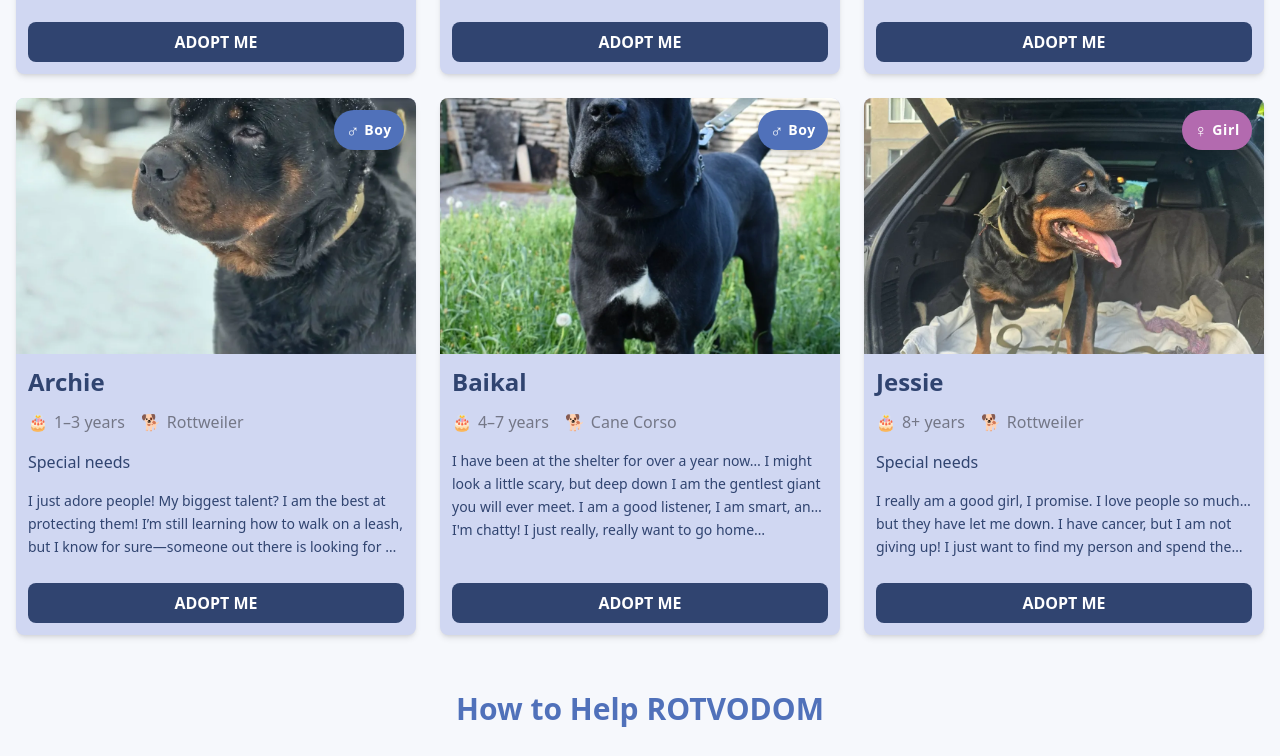
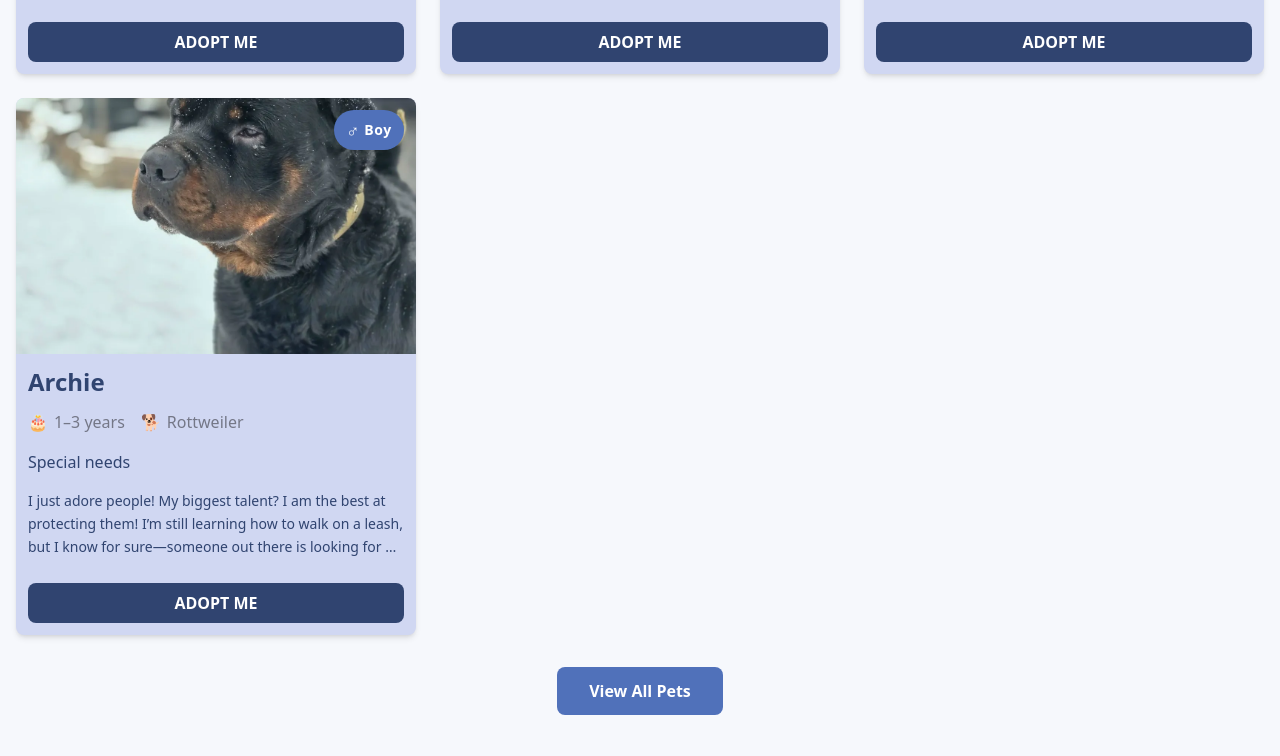
Before and after one commit to bavayra/dog-shelter, a React (Vite) app: page / in a window 1280 px wide. Shown: the part 1738-2494 px from the top of the page. Built offline with nearby package versions, Linux system fonts and the light colour scheme.

Commit message:
feat: added pagination with View All btn for the dog grid, now it's displaying 4 dogs by default and can be extended with the btn

```diff
--- a/src/features/DogGrid.tsx
+++ b/src/features/DogGrid.tsx
@@ -1,6 +1,7 @@
 import useDogFilters from './useDogFilters';
 import DogFilters from './DogFilters';
 import DogCard from './DogCard';
+import { useState } from 'react';
 
 const DogGrid = () => {
   const {
@@ -12,6 +13,15 @@ const DogGrid = () => {
     setBreedFilter,
     resetFilters,
   } = useDogFilters();
+
+  const [showAll, setShowAll] = useState(false);
+  const INITIAL_DISPLAY_COUNT = 4;
+
+  const displayedDogs = showAll
+    ? filteredDogs
+    : filteredDogs.slice(0, INITIAL_DISPLAY_COUNT);
+
+  const hasMoreDogs = filteredDogs.length > INITIAL_DISPLAY_COUNT;
 
   return (
     <div className="container mx-auto px-4 py-8">
@@ -29,11 +39,23 @@ const DogGrid = () => {
       </p>
 
       {filteredDogs.length > 0 ? (
-        <div className="grid grid-cols-1 gap-6 md:grid-cols-2 lg:grid-cols-3">
-          {filteredDogs.map((dog) => (
-            <DogCard key={dog.id} {...dog} />
-          ))}
-        </div>
+        <>
+          <div className="grid grid-cols-1 gap-6 transition-all md:grid-cols-2 lg:grid-cols-3">
+            {displayedDogs.map((dog) => (
+              <DogCard key={dog.id} {...dog} />
+            ))}
+          </div>
+          {!showAll && hasMoreDogs && (
+            <div className="mt-8 text-center">
+              <button
+                onClick={() => setShowAll(true)}
+                className="bg-primary-500 hover:bg-primary-600 rounded-lg px-8 py-3 font-semibold text-white transition-colors"
+              >
+                View All Pets
+              </button>
+            </div>
+          )}
+        </>
       ) : (
         <p className="text-center text-lg text-neutral-500">
           No dogs found. Try adjusting your filters.
```
